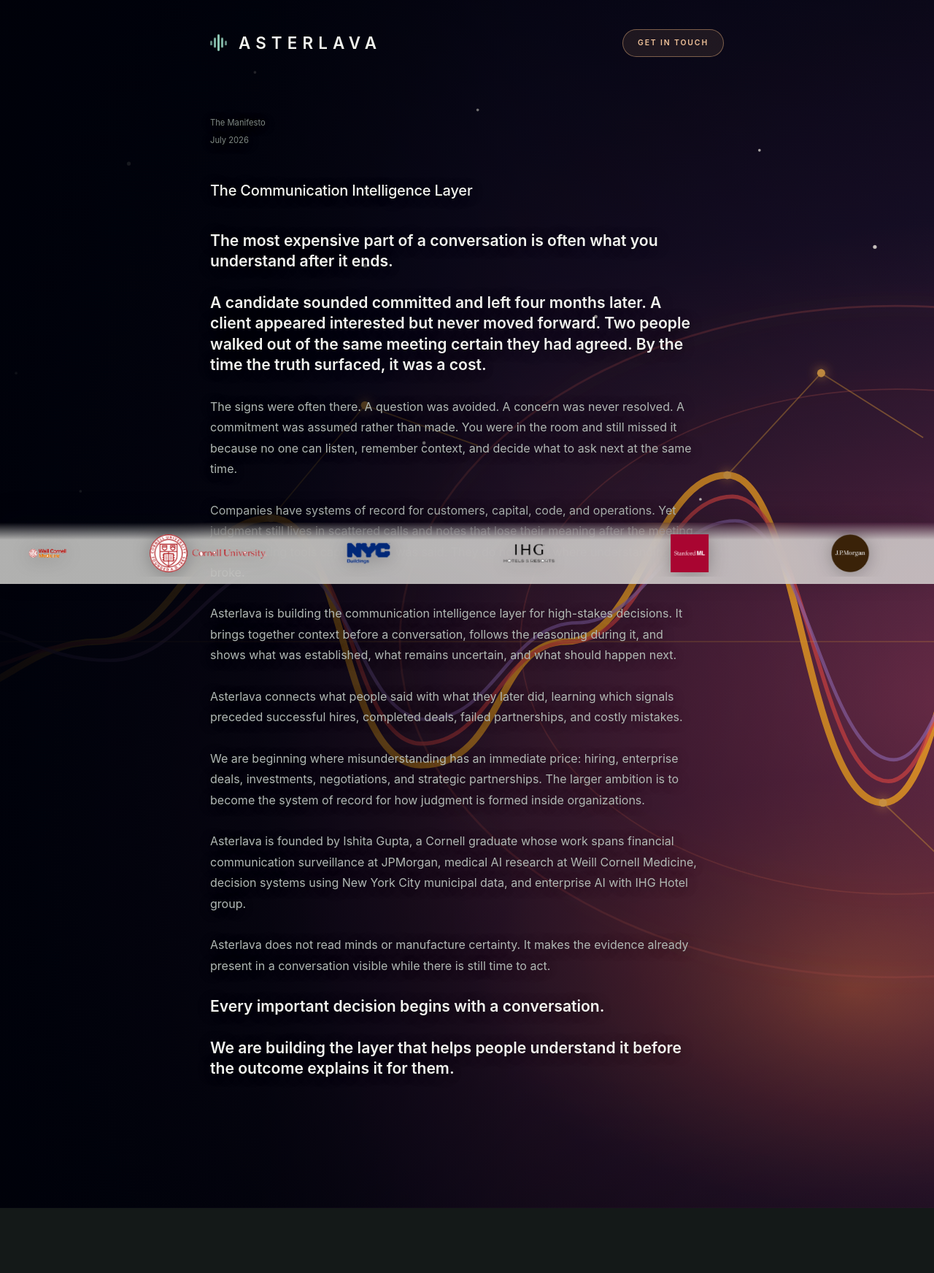
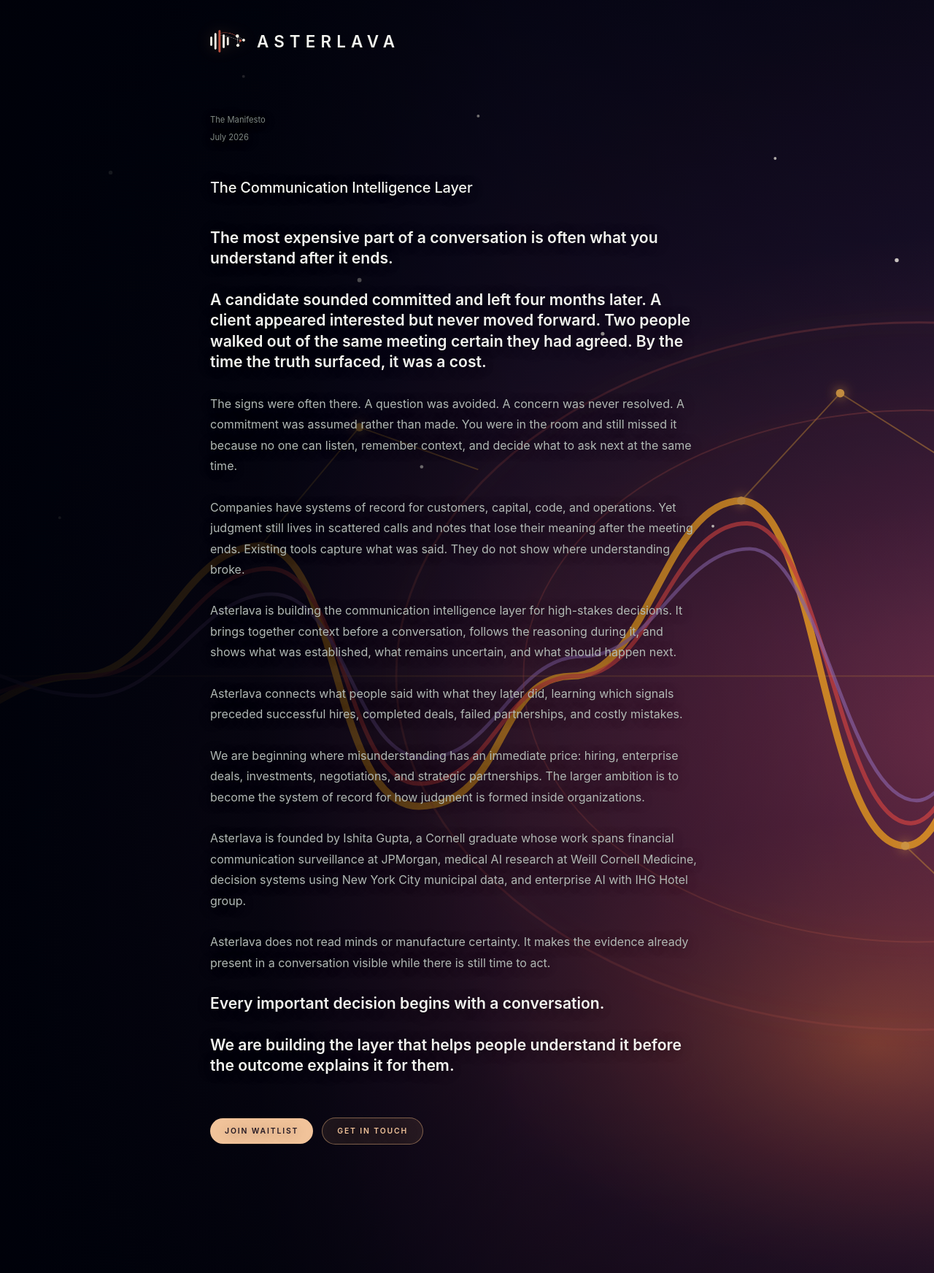
Before and after one commit to ig336/Asterlava, a Next.js app: page / in a window 1280 px wide. Shown: the whole page at 73% size. Before the commit the page ends 1655 px from the top, so only its background shows below. Built offline with nearby package versions, Linux system fonts and the light colour scheme.

Commit message:
Add waitlist tracking and logo CTA

```diff
--- a/package.json
+++ b/package.json
@@ -16,6 +16,7 @@
   "dependencies": {
     "@prisma/client": "^5.22.0",
     "@tailwindcss/forms": "^0.5.9",
+    "@vercel/analytics": "^2.0.1",
     "clsx": "^2.1.1",
     "next": "^16.2.9",
     "prisma": "^5.22.0",
--- a/src/app/globals.css
+++ b/src/app/globals.css
@@ -135,6 +135,14 @@
   gap: 2px;
 }
 
+.asterlava-logo {
+  display: block;
+  width: 3rem;
+  height: 2rem;
+  object-fit: contain;
+  filter: drop-shadow(0 0 10px rgba(239, 178, 91, 0.22));
+}
+
 .signal-mark i {
   display: block;
   width: 3px;
@@ -188,6 +196,16 @@
 .logo-strip {
   background: linear-gradient(180deg, transparent, rgba(226, 226, 222, 0.78) 28%, rgba(226, 226, 222, 0.78));
   box-shadow: 0 -10px 34px rgba(8, 10, 17, 0.18);
+  opacity: 0;
+  pointer-events: none;
+  transform: translateY(100%);
+  transition: opacity 360ms ease, transform 360ms ease;
+}
+
+.logo-strip--visible {
+  opacity: 1;
+  pointer-events: auto;
+  transform: translateY(0);
 }
 
 @keyframes listening-field {
--- a/src/app/layout.tsx
+++ b/src/app/layout.tsx
@@ -1,4 +1,5 @@
 import type { Metadata } from "next";
+import { Analytics } from "@vercel/analytics/react";
 import "./globals.css";
 
 export const metadata: Metadata = {
@@ -9,7 +10,10 @@
 export default function RootLayout({ children }: { children: React.ReactNode }) {
   return (
     <html lang="en">
-      <body>{children}</body>
+      <body>
+        {children}
+        <Analytics />
+      </body>
     </html>
   );
 }
--- a/src/app/page.tsx
+++ b/src/app/page.tsx
@@ -1,4 +1,8 @@
+"use client";
+
+import { useEffect, useState } from "react";
 import Image from "next/image";
+import { track } from "@vercel/analytics";
 
 const institutions = [
   { name: "J.P. Morgan", logo: "/logo-jpmorgan-transparent.png" },
@@ -50,6 +54,18 @@
 ];
 
 export default function Home() {
+  const [showLogos, setShowLogos] = useState(false);
+
+  useEffect(() => {
+    const updateLogoVisibility = () => {
+      setShowLogos(window.scrollY > window.innerHeight * 0.72);
+    };
+
+    updateLogoVisibility();
+    window.addEventListener("scroll", updateLogoVisibility, { passive: true });
+    return () => window.removeEventListener("scroll", updateLogoVisibility);
+  }, []);
+
   return (
     <main className="relative min-h-screen overflow-x-hidden bg-[#141918] text-[#f3f4ef]">
       <div className="manifesto-glow absolute inset-0 -z-20" />
@@ -59,14 +75,8 @@
       <section className="relative z-10 mx-auto flex min-h-screen w-full max-w-3xl flex-col px-5 pb-24 pt-8 sm:px-8 sm:pt-10">
         <header className="flex items-center justify-between gap-6">
           <a href="#" className="flex items-center gap-4 text-[1.2rem] font-semibold uppercase tracking-[0.32em] text-[#f3f4ef] sm:text-[1.4rem]">
-            <span className="signal-mark" aria-hidden="true"><i /><i /><i /><i /><i /></span>
+            <Image className="asterlava-logo" src="/asterlava-logo.png" alt="" width={48} height={32} priority />
             Asterlava
-          </a>
-          <a
-            href="mailto:ig336@cornell.edu?subject=Asterlava%20demo"
-            className="rounded-full border border-[#dca777]/50 bg-[#dca777]/10 px-4 py-2 text-[0.65rem] font-semibold uppercase tracking-[0.18em] text-[#f1c39a] transition-colors hover:bg-[#dca777]/20 sm:px-5 sm:py-2.5"
-          >
-            Get in touch
           </a>
         </header>
 
@@ -90,22 +100,37 @@
               </p>
             ))}
           </div>
+          <div className="mt-12 flex flex-wrap items-center gap-3 sm:mt-14">
+            <a
+              href="mailto:ishita@asterlava.com?subject=Asterlava%20waitlist"
+              onClick={() => track("waitlist_click", { location: "manifesto_end" })}
+              className="rounded-full bg-[#f1c39a] px-5 py-2.5 text-[0.65rem] font-semibold uppercase tracking-[0.18em] text-[#241923] transition-colors hover:bg-[#ffe1bd]"
+            >
+              Join waitlist
+            </a>
+            <a
+              href="mailto:ishita@asterlava.com?subject=Asterlava%20demo"
+              className="rounded-full border border-[#dca777]/50 bg-[#dca777]/10 px-5 py-2.5 text-[0.65rem] font-semibold uppercase tracking-[0.18em] text-[#f1c39a] transition-colors hover:bg-[#dca777]/20"
+            >
+              Get in touch
+            </a>
+          </div>
         </article>
 
       </section>
 
       <div className="relative z-20">
-        <LogoMarquee />
+        <LogoMarquee visible={showLogos} />
       </div>
     </main>
   );
 }
 
-function LogoMarquee() {
+function LogoMarquee({ visible }: { visible: boolean }) {
   const repeated = [...institutions, ...institutions];
 
   return (
-    <div className="logo-strip fixed inset-x-0 bottom-0 py-2.5 backdrop-blur-xl">
+    <div className={`logo-strip fixed inset-x-0 bottom-0 py-2.5 backdrop-blur-xl ${visible ? "logo-strip--visible" : ""}`}>
       <div className="logo-marquee flex w-max gap-3 px-3">
         {repeated.map((institution, index) => (
           <div
```
Also changed, not shown: public/asterlava-logo.png (added), 1 other file (tests, documents, lock files or other folders).
